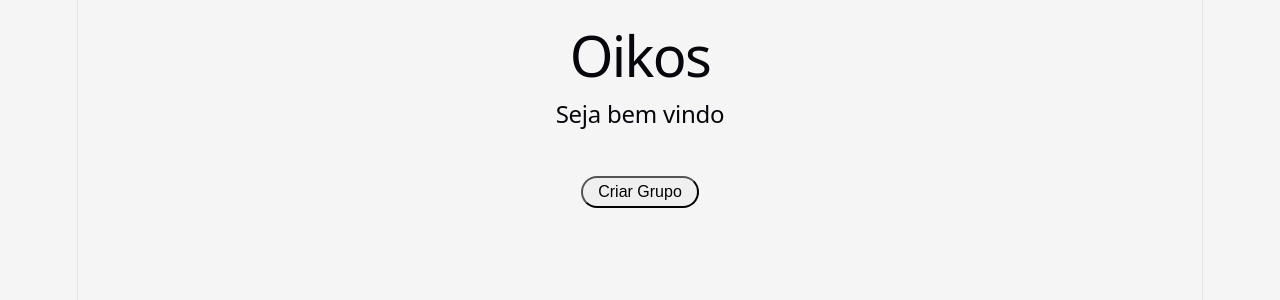
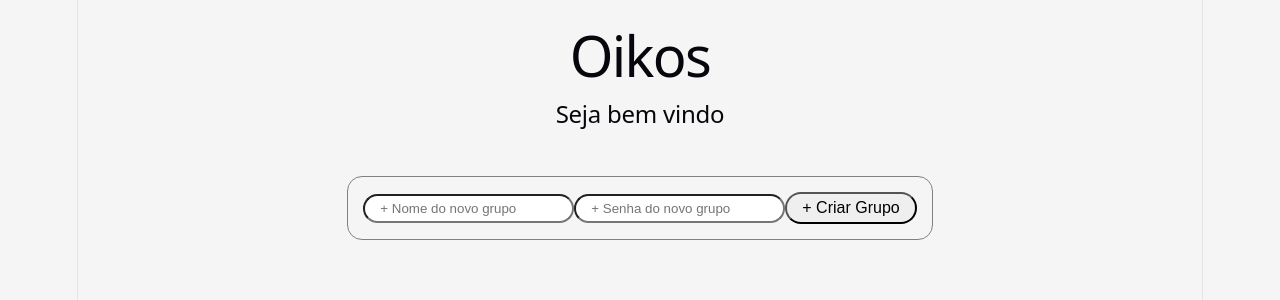
Before and after one commit to mantagute/Oikos, a React (Vite) app in the folder frontend/: page / in a window 1280 px wide. Shown: the top 300 px of the page. Built offline with nearby package versions, Linux system fonts and the light colour scheme.

Commit message:
adicionar front para criação de grupos

```diff
--- a/frontend/src/App.css
+++ b/frontend/src/App.css
@@ -6,13 +6,26 @@
 #grupos {
   display: block;
   margin-top: 40px;
+}
 
-  .criarGrupoButton {
+#criar {
+  display: inline-block;
+  justify-content: center;
+  padding: 15px 15px;
+  border-radius: 15px;
+  border: 1px solid gray;
+
+
+  .entrada {
+    border-radius: 30px;
+    padding: 5px 15px;
+  }
+  .criarButton {
     border-radius: 30px;
     font-size: medium;
     padding: 5px 15px;
   }
-  .criarGrupoButton:hover {
+  .criarButton:hover {
     background-color: darkgray;
   }
 }
--- a/frontend/src/App.jsx
+++ b/frontend/src/App.jsx
@@ -10,12 +10,22 @@ function App() {
           <h2>Seja bem vindo</h2>
         </div>
         <div id='grupos'>
-          <div>
+          <div id="criar">
+            <input
+              className='entrada'
+              type="text"
+              placeholder='+ Nome do novo grupo'
+            />
+            <input
+              className='entrada'
+              type="text"
+              placeholder='+ Senha do novo grupo'
+            />
             <button
-              className='criarGrupoButton'
+              className='criarButton'
               onClick={() => {}}
             >
-              Criar Grupo
+              + Criar Grupo
             </button>
           </div>
         </div>
```
